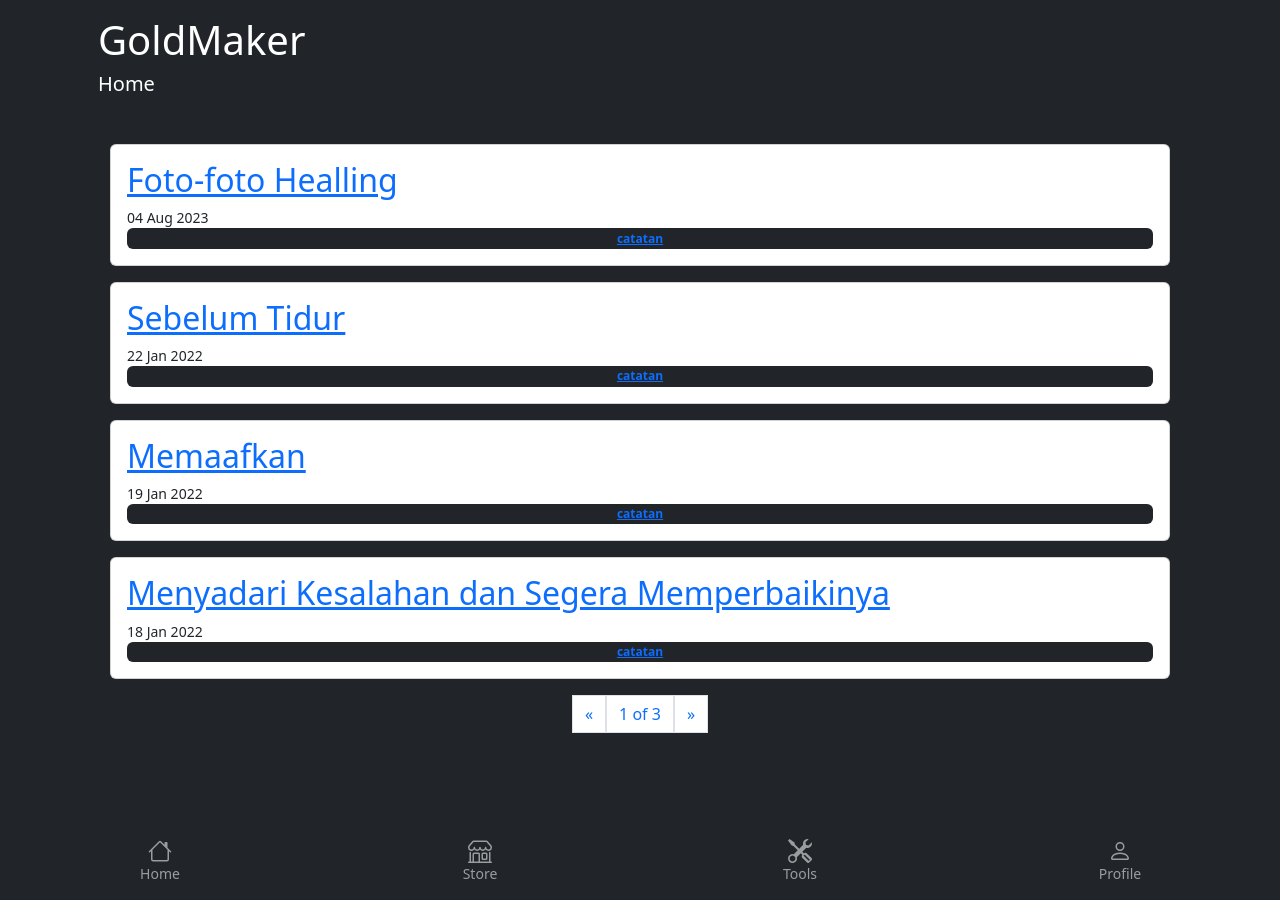
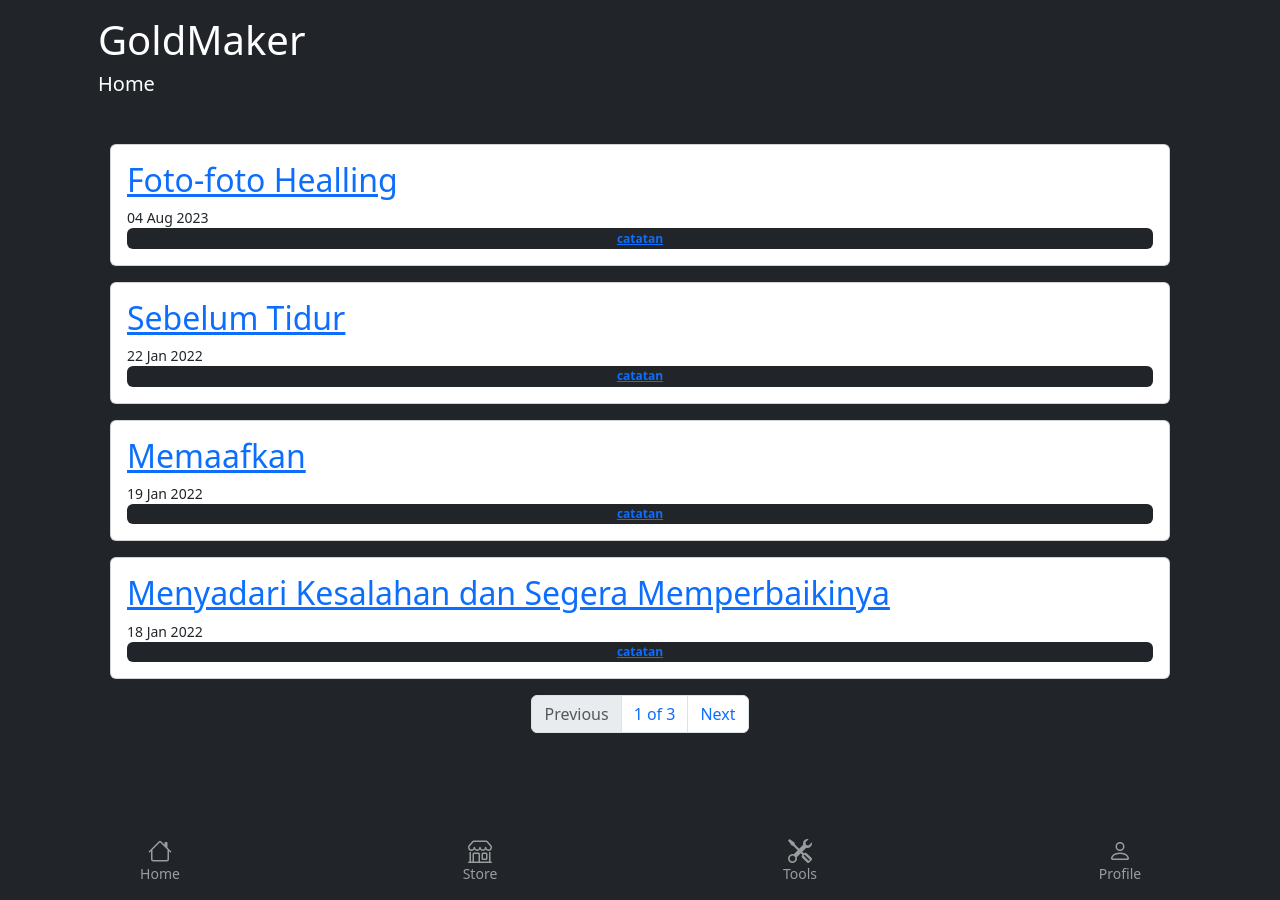
Before and after one commit to angganesia/angganesia.github.io, a Jekyll site: the page built from index.html, in a window 1280 px wide. Built offline with Jekyll 4.4.1, drawn with Linux system fonts in a browser that asks for light colours; the list of posts is cut into pages by our own code.

Commit message:
update index.html

```diff
--- a/index.html
+++ b/index.html
@@ -80,21 +80,25 @@
     </div>
 
     <!-- Pagination links -->
-    <nav class="pagination pagination justify-content-center">
+    <nav class="pagination justify-content-center">
       {% if paginator.previous_page %}
-      <a class="page-link page-item previous" href="{{ paginator.previous_page_path }}">
-        &laquo;
-      </a>
+      <li>
+        <a class="page-item" href="{{ paginator.previous_page_path }}">Previous</a>
+      </li>
       {% else %}
-      <span class="previous page-item page-link">&laquo;</span>
+      <li class="page-item disabled">
+        <a class="page-link">Previous</a>
+      </li>
       {% endif %}
-      <span class="page_number page-item page-link">
-        {{ paginator.page }} of {{ paginator.total_pages }}
-      </span>
+      <li class="page-item"><a class="page-link" href="#">
+          {{ paginator.page }} of {{ paginator.total_pages }}</a>
+      </li>
       {% if paginator.next_page %}
-      <a href="{{ paginator.next_page_path }}" class="next page-item page-link">&raquo;</a>
+      <li class="page-item"><a href="{{ paginator.next_page_path }}" class="next page-item page-link">Next</a></li>
       {% else %}
-      <span class="next page-item page-link">&raquo;</span>
+      <li class="page-item disabled">
+        <a class="page-link">Next</a>
+      </li>
       {% endif %}
     </nav>
 
```
